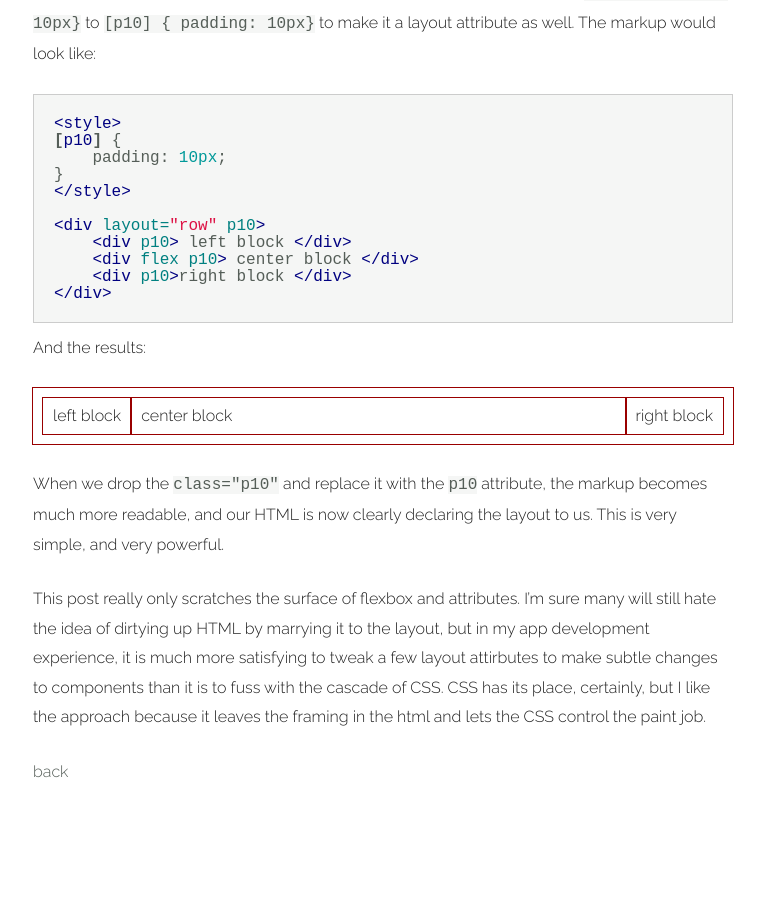
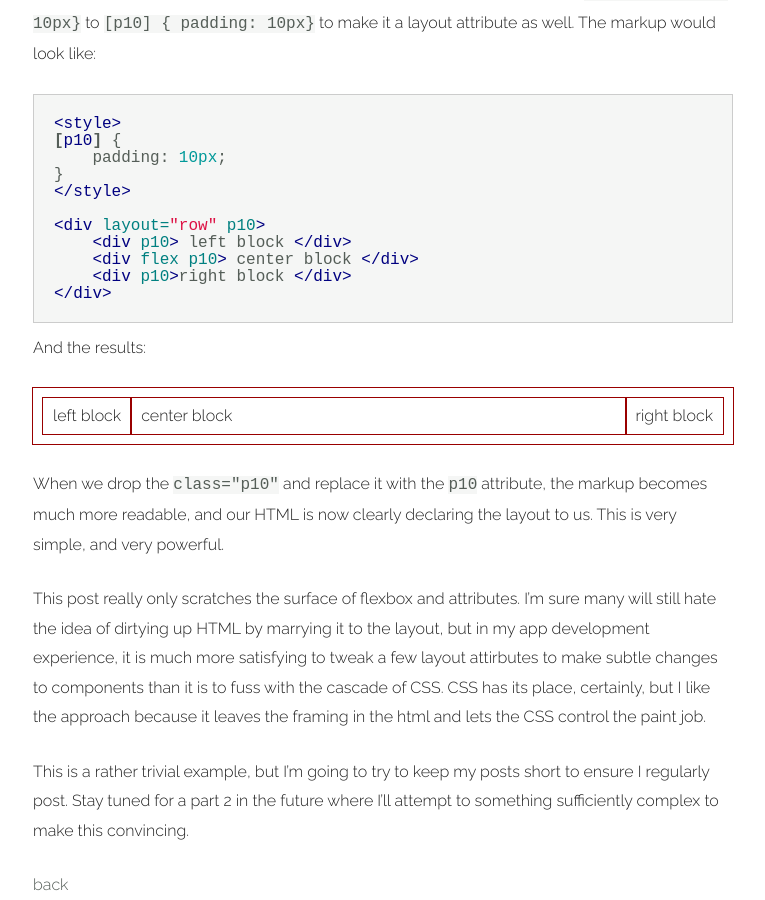
Before and after one commit to benjaminapetersen/benjaminapetersen.github.io, a Jekyll site: the page built from _posts/2015-03-24-layout-attribs.md, in a window 1280 px wide and 900 px high, scrolled down 2650 px. Shown: the whole window, without its empty margins (257-1022 px from the left). Built offline with Jekyll 4.4.1, drawn with Linux system fonts in a browser that asks for light colours; before the commit the page ends 3436 px from its top, so only the background shows below that.

```diff
--- a/_posts/2015-03-24-layout-attribs.md
+++ b/_posts/2015-03-24-layout-attribs.md
@@ -168,3 +168,7 @@ hate the idea of dirtying up HTML by marrying it to the layout, but in my app de
 it is much more satisfying to tweak a few layout attirbutes to make subtle changes to components than
 it is to fuss with the cascade of CSS.  CSS has its place, certainly, but I like the approach because
 it leaves the framing in the html and lets the CSS control the paint job.
+
+This is a rather trivial example, but I'm going to try to keep my posts short to ensure I regularly
+post.  Stay tuned for a part 2 in the future where I'll attempt to something sufficiently complex
+to make this convincing.
```
Also changed, not shown: other parts of _posts/2015-03-24-layout-attribs.md (+1 -1 lines), _posts/2015-04-23-algorithms-binary-search.md (added, +11 -0 lines).
